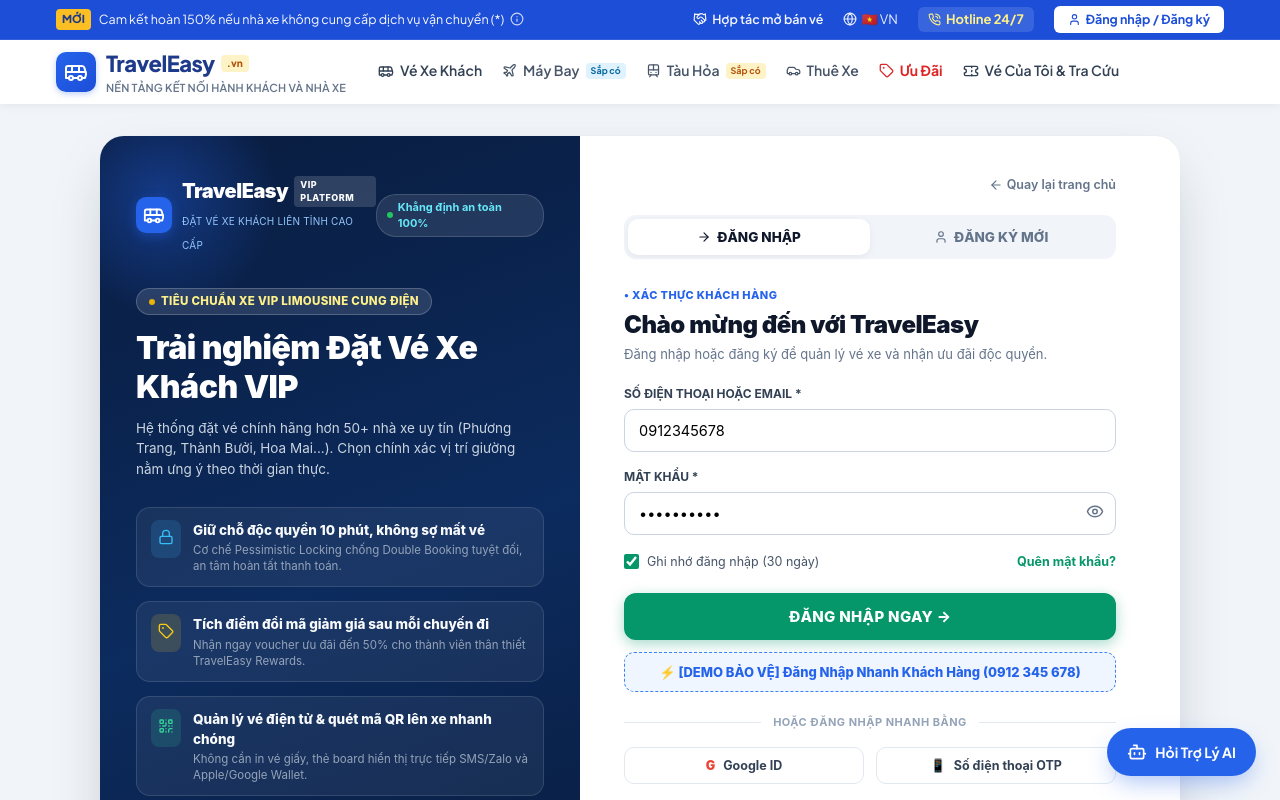
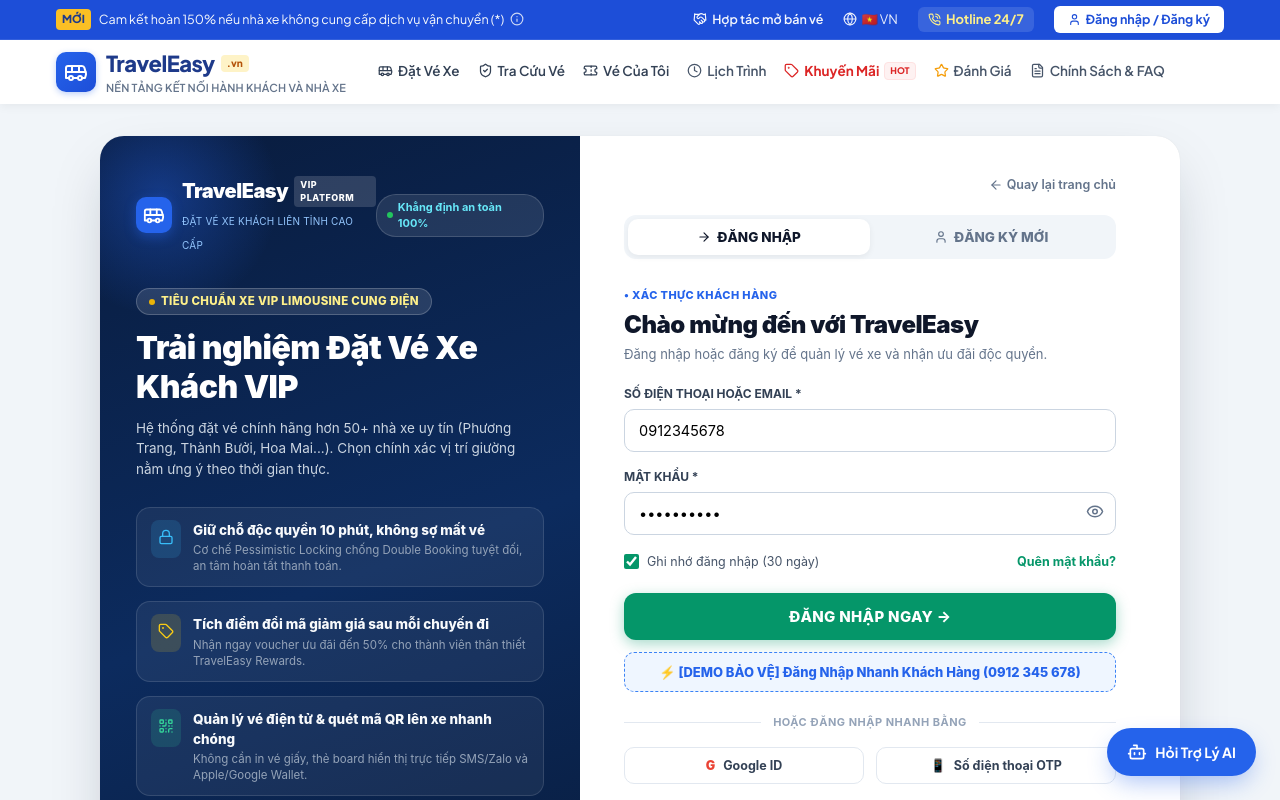
Before and after one commit to phamcongthanhvn2k6/traveleasy-platform, a React (Vite) app in the folder frontend/: page /auth in a window 1280 px wide. Shown: the top 800 px of the page. Built offline with nearby package versions, Linux system fonts and the light colour scheme.

Commit message:
feat(ui,header): refactor navigation into functional groups, restore standalone ticket lookup, and route roadmap features to coming-soon pages

```diff
--- a/frontend/src/components/Navbar.tsx
+++ b/frontend/src/components/Navbar.tsx
@@ -15,12 +15,12 @@
   X,
   CheckCircle,
   Mail,
-  Plane,
-  Train,
-  Car,
   Tag,
   Sparkles,
-  Handshake
+  Handshake,
+  Clock,
+  Star,
+  FileText
 } from 'lucide-react';
 import { AuthUser } from '../types';
 import { toast } from '../context/ToastContext';
@@ -205,113 +205,141 @@
             </div>
           </Link>
 
-          <nav style={{ display: 'flex', alignItems: 'center', gap: '20px' }}>
+          <nav style={{ display: 'flex', alignItems: 'center', gap: '18px' }}>
+            {/* 1. Chức năng Đặt Vé Xe */}
             <Link
               to="/search"
               style={{
                 textDecoration: 'none',
                 color: location.pathname === '/search' || location.pathname === '/' ? '#2563eb' : '#334155',
                 fontWeight: location.pathname === '/search' || location.pathname === '/' ? 700 : 600,
-                fontSize: '14px',
+                fontSize: '13.5px',
                 display: 'flex',
                 alignItems: 'center',
-                gap: '6px',
+                gap: '5px',
                 borderBottom: location.pathname === '/search' || location.pathname === '/' ? '2px solid #2563eb' : '2px solid transparent',
-                padding: '8px 0'
+                padding: '8px 0',
+                transition: 'all 0.15s ease'
               }}
             >
-              <Bus size={16} /> <span>Vé Xe Khách</span>
+              <Bus size={15} /> <span>Đặt Vé Xe</span>
             </Link>
 
+            {/* 2. Chức năng Tra Cứu Vé (Riêng biệt, Tra cứu nhanh bằng Mã / SĐT & In vé QR) */}
             <Link
-              to="/flights"
+              to="/lookup"
               style={{
                 textDecoration: 'none',
-                color: location.pathname === '/flights' ? '#2563eb' : '#475569',
-                fontWeight: location.pathname === '/flights' ? 700 : 600,
-                fontSize: '14px',
+                color: location.pathname === '/lookup' || location.pathname.startsWith('/tickets') ? '#2563eb' : '#334155',
+                fontWeight: location.pathname === '/lookup' || location.pathname.startsWith('/tickets') ? 700 : 600,
+                fontSize: '13.5px',
                 display: 'flex',
                 alignItems: 'center',
-                gap: '6px',
-                borderBottom: location.pathname === '/flights' ? '2px solid #2563eb' : '2px solid transparent',
-                padding: '8px 0'
+                gap: '5px',
+                borderBottom: location.pathname === '/lookup' || location.pathname.startsWith('/tickets') ? '2px solid #2563eb' : '2px solid transparent',
+                padding: '8px 0',
+                transition: 'all 0.15s ease'
               }}
             >
-              <Plane size={15} /> <span>Máy Bay</span>
-              <span style={{ fontSize: '9px', fontWeight: 700, backgroundColor: '#e0f2fe', color: '#0369a1', padding: '1px 5px', borderRadius: '4px' }}>
-                Sắp có
-              </span>
+              <ShieldCheck size={15} /> <span>Tra Cứu Vé</span>
             </Link>
 
+            {/* 3. Chức năng Vé Của Tôi (Lịch sử đặt vé & Quản lý vé cá nhân) */}
             <Link
-              to="/trains"
+              to="/my-tickets"
               style={{
                 textDecoration: 'none',
-                color: location.pathname === '/trains' ? '#2563eb' : '#475569',
-                fontWeight: location.pathname === '/trains' ? 700 : 600,
-                fontSize: '14px',
+                color: location.pathname === '/my-tickets' ? '#2563eb' : '#334155',
+                fontWeight: location.pathname === '/my-tickets' ? 700 : 600,
+                fontSize: '13.5px',
                 display: 'flex',
                 alignItems: 'center',
-                gap: '6px',
-                borderBottom: location.pathname === '/trains' ? '2px solid #2563eb' : '2px solid transparent',
-                padding: '8px 0'
+                gap: '5px',
+                borderBottom: location.pathname === '/my-tickets' ? '2px solid #2563eb' : '2px solid transparent',
+                padding: '8px 0',
+                transition: 'all 0.15s ease'
               }}
             >
-              <Train size={15} /> <span>Tàu Hỏa</span>
-              <span style={{ fontSize: '9px', fontWeight: 700, backgroundColor: '#fef3c7', color: '#b45309', padding: '1px 5px', borderRadius: '4px' }}>
-                Sắp có
-              </span>
+              <Ticket size={15} /> <span>Vé Của Tôi</span>
             </Link>
 
+            {/* 4. Chức năng Lịch Trình (Bảng giờ xe & Tuyến đường liên tỉnh) */}
             <Link
-              to="/car-rental"
+              to="/schedule"
               style={{
                 textDecoration: 'none',
-                color: location.pathname === '/car-rental' ? '#2563eb' : '#475569',
-                fontWeight: location.pathname === '/car-rental' ? 700 : 600,
-                fontSize: '14px',
+                color: location.pathname === '/schedule' || location.pathname === '/routes' ? '#2563eb' : '#475569',
+                fontWeight: location.pathname === '/schedule' || location.pathname === '/routes' ? 700 : 600,
+                fontSize: '13.5px',
                 display: 'flex',
                 alignItems: 'center',
-                gap: '6px',
-                borderBottom: location.pathname === '/car-rental' ? '2px solid #2563eb' : '2px solid transparent',
-                padding: '8px 0'
+                gap: '5px',
+                borderBottom: location.pathname === '/schedule' || location.pathname === '/routes' ? '2px solid #2563eb' : '2px solid transparent',
+                padding: '8px 0',
+                transition: 'all 0.15s ease'
               }}
             >
-              <Car size={15} /> <span>Thuê Xe</span>
+              <Clock size={15} /> <span>Lịch Trình</span>
             </Link>
 
+            {/* 5. Chức năng Khuyến Mãi (Mã giảm giá, Voucher hoàn tiền) */}
             <Link
               to="/promotions"
               style={{
                 textDecoration: 'none',
                 color: location.pathname === '/promotions' ? '#dc2626' : '#475569',
                 fontWeight: location.pathname === '/promotions' ? 700 : 600,
-                fontSize: '14px',
+                fontSize: '13.5px',
                 display: 'flex',
                 alignItems: 'center',
-                gap: '6px',
+                gap: '5px',
                 borderBottom: location.pathname === '/promotions' ? '2px solid #dc2626' : '2px solid transparent',
-                padding: '8px 0'
+                padding: '8px 0',
+                transition: 'all 0.15s ease'
               }}
             >
-              <Tag size={15} color="#dc2626" /> <span style={{ color: '#dc2626', fontWeight: 700 }}>Ưu Đãi</span>
+              <Tag size={15} color="#dc2626" /> <span style={{ color: '#dc2626', fontWeight: 700 }}>Khuyến Mãi</span>
+              <span style={{ fontSize: '9px', fontWeight: 800, backgroundColor: '#fef2f2', color: '#dc2626', padding: '1px 5px', borderRadius: '4px', border: '1px solid #fee2e2' }}>
+                HOT
+              </span>
             </Link>
 
+            {/* 6. Chức năng Đánh Giá (Nhận xét và xếp hạng chất lượng nhà xe) */}
             <Link
-              to="/my-tickets"
+              to="/reviews"
               style={{
                 textDecoration: 'none',
-                color: location.pathname === '/my-tickets' || location.pathname === '/lookup' ? '#2563eb' : '#334155',
-                fontWeight: location.pathname === '/my-tickets' || location.pathname === '/lookup' ? 700 : 600,
-                fontSize: '14px',
+                color: location.pathname === '/reviews' ? '#2563eb' : '#475569',
+                fontWeight: location.pathname === '/reviews' ? 700 : 600,
+                fontSize: '13.5px',
                 display: 'flex',
                 alignItems: 'center',
-                gap: '6px',
-                borderBottom: location.pathname === '/my-tickets' || location.pathname === '/lookup' ? '2px solid #2563eb' : '2px solid transparent',
-                padding: '8px 0'
+                gap: '5px',
+                borderBottom: location.pathname === '/reviews' ? '2px solid #2563eb' : '2px solid transparent',
+                padding: '8px 0',
+                transition: 'all 0.15s ease'
               }}
             >
-              <Ticket size={16} /> <span>Vé Của Tôi & Tra Cứu</span>
+              <Star size={15} color="#f59e0b" /> <span>Đánh Giá</span>
+            </Link>
+
+            {/* 7. Chức năng Chính Sách & FAQ (Quy chế hoạt động, hành lý, quyền lợi) */}
+            <Link
+              to="/policy"
+              style={{
+                textDecoration: 'none',
+                color: location.pathname === '/policy' || location.pathname === '/guide' ? '#2563eb' : '#475569',
+                fontWeight: location.pathname === '/policy' || location.pathname === '/guide' ? 700 : 600,
+                fontSize: '13.5px',
+                display: 'flex',
+                alignItems: 'center',
+                gap: '5px',
+                borderBottom: location.pathname === '/policy' || location.pathname === '/guide' ? '2px solid #2563eb' : '2px solid transparent',
+                padding: '8px 0',
+                transition: 'all 0.15s ease'
+              }}
+            >
+              <FileText size={15} /> <span>Chính Sách & FAQ</span>
             </Link>
           </nav>
         </div>
--- a/frontend/src/routes/clientRoutes.tsx
+++ b/frontend/src/routes/clientRoutes.tsx
@@ -42,15 +42,21 @@
 
       {/* Chính sách, Quy chế hoạt động & Câu hỏi thường gặp */}
       <Route path="/policy" element={<PolicyPage />} />
+      <Route path="/guide" element={<PolicyPage />} />
 
       {/* =========================================================================
-          CÁC TÍNH NĂNG TƯƠNG LAI TRONG LỘ TRÌNH PHÁT TRIỂN (ROADMAP COMING SOON)
+          CÁC TÍNH NĂNG CHỨC NĂNG TRONG LỘ TRÌNH PHÁT TRIỂN (ROADMAP COMING SOON)
          ========================================================================= */}
+      <Route path="/schedule" element={<NotFoundPage feature="Lịch Trình & Bảng Giờ Chạy Xe" />} />
+      <Route path="/routes" element={<NotFoundPage feature="Mạng Lưới Tuyến Đường Toàn Quốc" />} />
+      <Route path="/promotions" element={<NotFoundPage feature="Chương Trình Khuyến Mãi & Voucher Giảm Giá" />} />
+      <Route path="/reviews" element={<NotFoundPage feature="Đánh Giá & Xếp Hạng Chất Lượng Nhà Xe" />} />
+
+      {/* Dịch vụ mở rộng khác */}
       <Route path="/flights" element={<NotFoundPage feature="Vé Máy Bay Trực Tuyến" />} />
       <Route path="/trains" element={<NotFoundPage feature="Vé Tàu Hỏa Đường Sắt Bắc Nam" />} />
       <Route path="/car-rental" element={<NotFoundPage feature="Thuê Xe Tự Lái & Du Lịch" />} />
-      <Route path="/promotions" element={<NotFoundPage feature="Mã Giảm Giá & Ưu Đãi" />} />
-      <Route path="/hotel" element={<NotFoundPage feature="Khách Sạn & Homestay" />} />
+      <Route path="/hotel" element={<NotFoundPage feature="Khách Sạn & Homestay Điểm Đến" />} />
 
       {/* =========================================================================
           CATCH-ALL 404: ĐIỀU HƯỚNG TẤT CẢ CÁC ĐƯỜNG LINK SAI / KHÔNG TỒN TẠI
```
Also changed, not shown: frontend/src/pages/common/NotFoundPage.tsx (+44 -16 lines), 6 other files (tests, documents, lock files or other folders).
